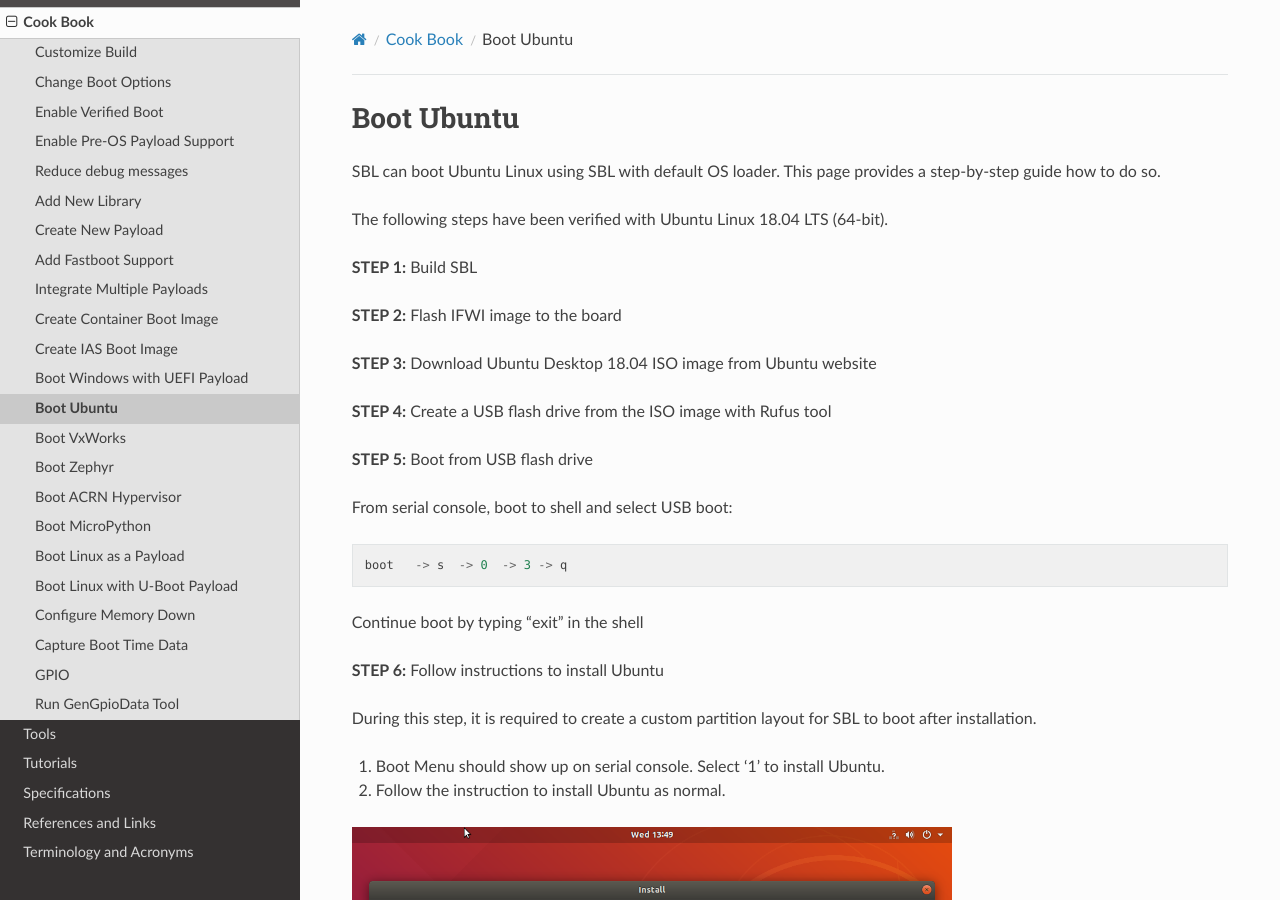
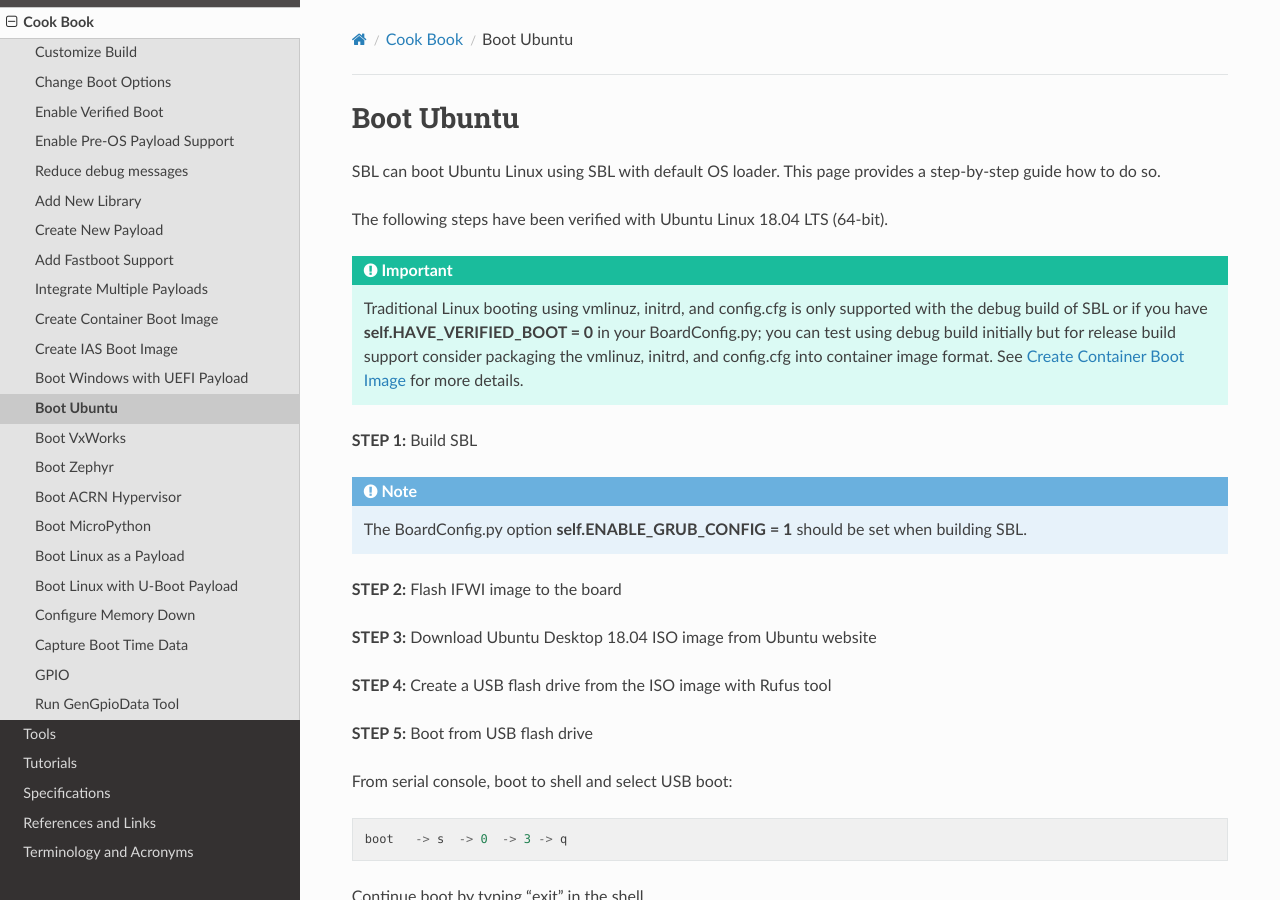
Before and after one commit to slimbootloader/documentation, a Sphinx documentation site: the page built from source/how-tos/boot-ubuntu.rst, in a window 1280 px wide and 900 px high. Built offline with Sphinx 7.4.7 and the Read the Docs theme 2.0.0, drawn with Linux system fonts in a browser that asks for light colours.

Commit message:
Ubuntu booting add note for BoardConfig.py setting
If attempting to boot Ubuntu using the GRUB config
details it is necessary to add the BoardConfig.py
setting self.ENABLE_GRUB_CONFIG = 1. This setting
may not always be enabled by default.

Also add an important note about how traditional Linux
boot is only enabled with debug build of SBL or if
you have verified boot disabled. This is because there
is no means of confirming the vmlinuz, initrd, or
config.cfg as trusted files unless you have packaged
them as a signed container image.

Signed-off-by: James Gutbub <james.gutbub@intel.com>

```diff
--- a/source/how-tos/boot-ubuntu.rst
+++ b/source/how-tos/boot-ubuntu.rst
@@ -7,7 +7,11 @@
 
 The following steps have been verified with Ubuntu Linux 18.04 LTS (64-bit).
 
+.. important:: Traditional Linux booting using vmlinuz, initrd, and config.cfg is only supported with the debug build of |SPN| or if you have **self.HAVE_VERIFIED_BOOT = 0** in your BoardConfig.py; you can test using debug build initially but for release build support consider packaging the vmlinuz, initrd, and config.cfg into container image format. See :ref:`create-container-boot-image` for more details.
+
 **STEP 1:** Build |SPN|
+
+.. note:: The BoardConfig.py option **self.ENABLE_GRUB_CONFIG = 1** should be set when building |SPN|.
 
 **STEP 2:** Flash IFWI image to the board
 
```
